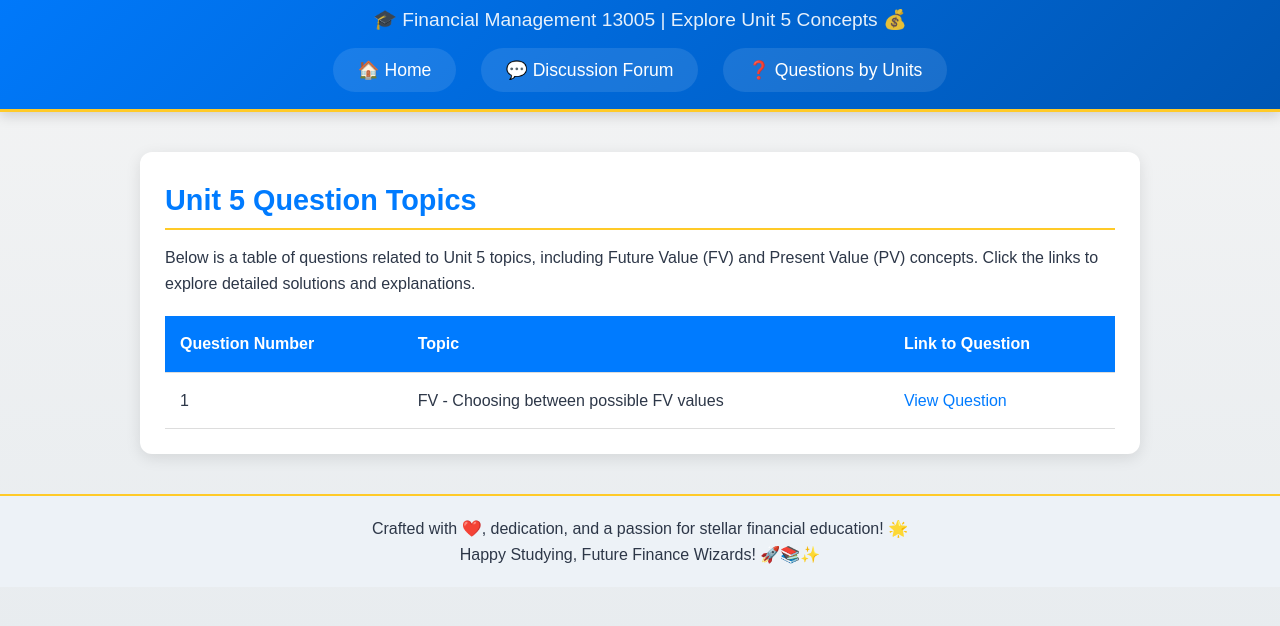
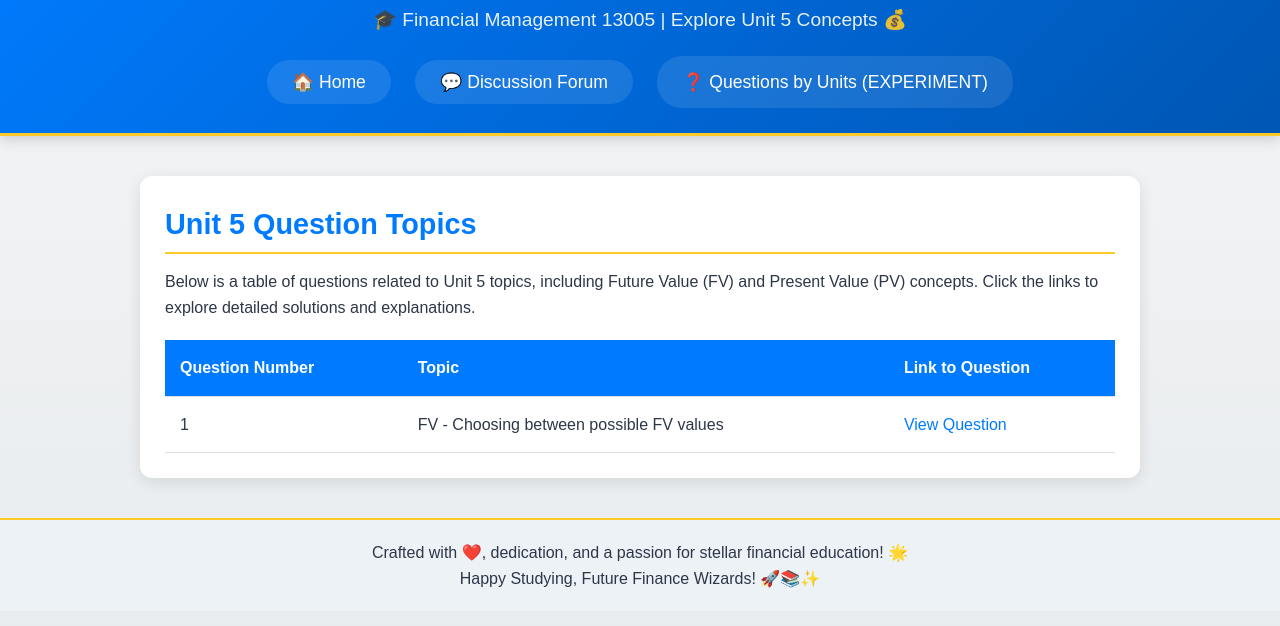
Before and after one commit to shaytsaban/13005, a website: page unit5/index5.html in a window 1280 px wide. Shown: the part 92-718 px from the top of the page. Drawn offline with Linux system fonts and the light colour scheme.

Commit message:
Update index5.html

```diff
--- a/unit5/index5.html
+++ b/unit5/index5.html
@@ -14,6 +14,8 @@
     .nav-bar a { color: #fff; text-decoration: none; padding: 12px 25px; font-size: 1.1em; background: rgba(255,255,255,0.1); border-radius: 25px; margin: 0 10px; transition: all 0.3s ease; }
     .nav-bar a:hover { background: #ffca28; color: #0056b3; transform: scale(1.05); }
     .dropdown { position: relative; display: inline-block; }
+    .dropdown-btn { color: #fff; padding: 12px 25px; font-size: 1.1em; background: rgba(255,255,255,0.1); border-radius: 25px; margin: 0 10px; transition: all 0.3s ease; cursor: pointer; display: inline-block; }
+    .dropdown-btn:hover { background: #ffca28; color: #0056b3; transform: scale(1.05); }
     .dropdown-content { display: none; position: absolute; background: #fff; min-width: 200px; box-shadow: 0 4px 12px rgba(0,0,0,0.15); border-radius: 8px; z-index: 1; top: 100%; left: 50%; transform: translateX(-50%); }
     .dropdown-content a { color: #2d3748; padding: 10px 15px; display: block; background: none; text-align: left; border-radius: 0; margin: 0; font-size: 1em; }
     .dropdown-content a:hover { background: #ffca28; color: #0056b3; transform: none; }
@@ -39,7 +41,7 @@
       <a href="../index.html">🏠 Home</a>
       <a href="../forum.html">💬 Discussion Forum</a>
       <div class="dropdown">
-        <a href="../questions.html">❓ Questions by Units</a>
+        <span class="dropdown-btn">❓ Questions by Units (EXPERIMENT)</span>
         <div class="dropdown-content">
           <a href="./index5.html">📊 Unit 5 - FV and PV</a>
           <a href="#">🏭 Unit 6 - Projects</a>
```
